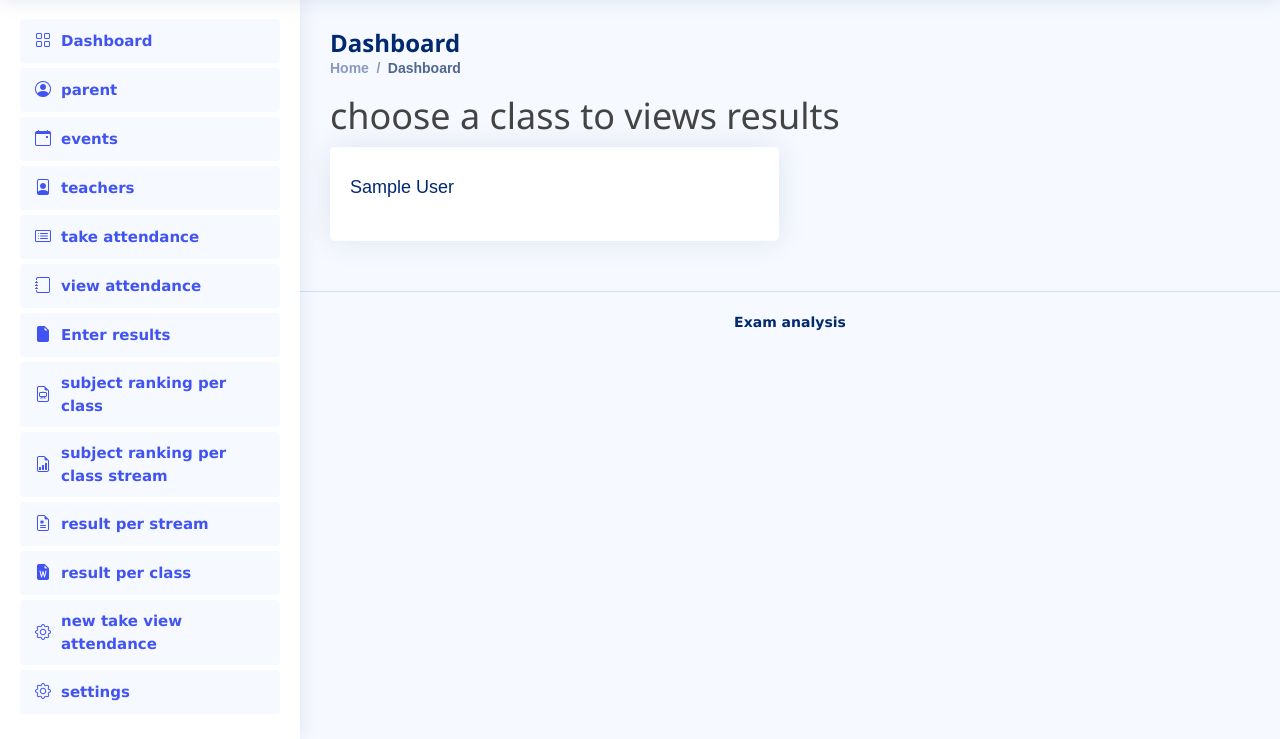
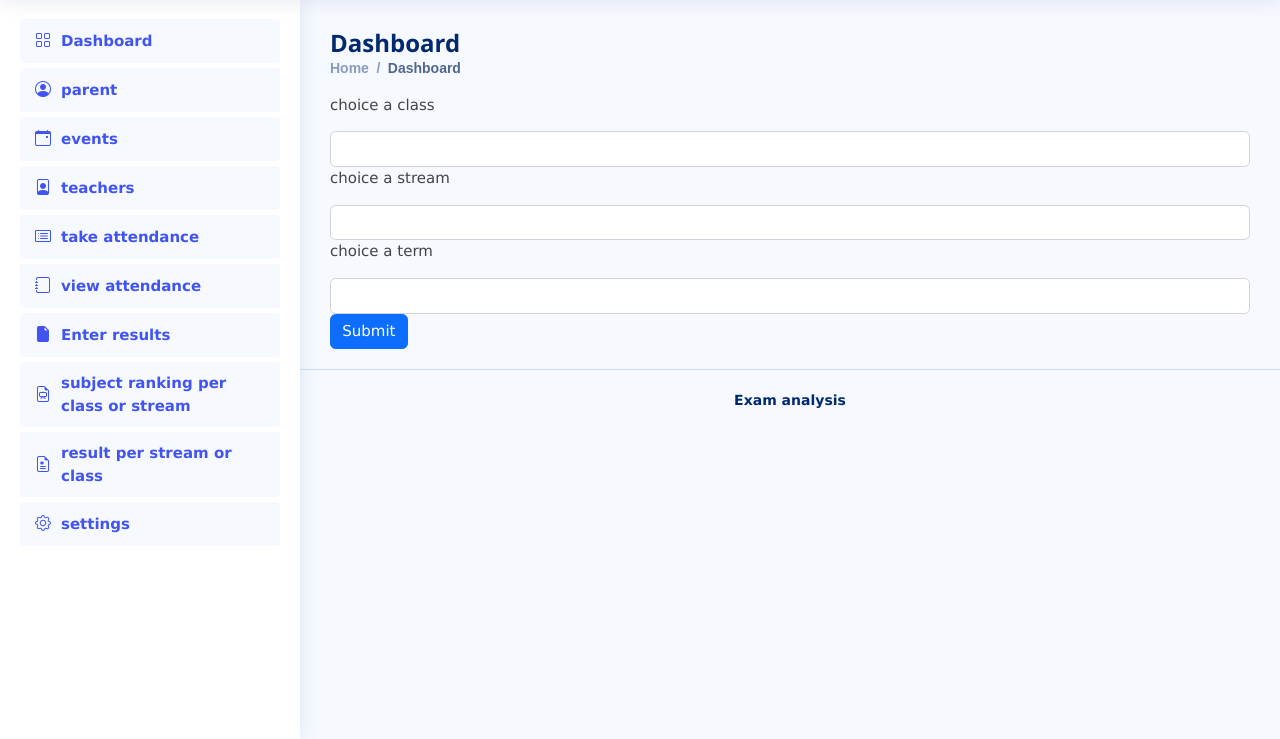
Before and after one commit to smagucha/examsanalysissystem, a Django app: page /result/matokeo/ in a window 1280 px wide. Shown: the part 61-800 px from the top of the page. Run offline with Django 4.2, Linux system fonts and the light colour scheme; a user stored in the database is signed in; tables that the repository leaves empty hold one stand-in row (values such as "Sample post"); some libraries are stand-ins or nearby versions.

Commit message:
removing code redudancy

```diff
--- a/school/result/urls.py
+++ b/school/result/urls.py
@@ -16,71 +16,81 @@ urlpatterns = [
     path("addsubject/", views.addsubject, name="addsubject"),
     path("AddTerm/", views.AddTerm, name="addterm"),
     path("addgrade/", views.addGrade, name="addgrade"),
-    path(
-        "resultclass/",
-        getclasses,
-        {"template_name": "result/resultclass.html"},
-        name="resultclass",
-    ),
+    # dlete this url and resultclass.html
+    # path(
+    #     "resultclass/",
+    #     getclasses,
+    #     {"template_name": "result/resultclass.html"},
+    #     name="resultclass",
+    # ),
+    # # delete classsubjectranking.html
     path(
         "classubjectranking/",
-        getclasses,
-        {"template_name": "result/classsubjectranking.html"},
+        views.class_subject_ranking,
+        # {"template_name": "result/classsubjectranking.html"},
         name="classubjectranking",
     ),
+    # modify this url and delete resultstream
     path(
         "matokeo/",
-        getclasses,
-        {"template_name": "result/resultstream.html"},
+        views.result_stream_or_term,
+        # {"template_name": "result/resultstream.html"},
         name="matokeo",
     ),
-    path(
-        "subjectrankingclassstream/",
-        getclasses,
-        {"template_name": "result/subjectrankingclassstream.html"},
-        name="subjectrankingclassstream",
-    ),
-    path(
-        "classrankingsubjectterms/<str:classname>/",
-        views.terms,
-        {"template_name": "result/classrankingsubjectterms.html"},
-        name="classrankingsubjectterms",
-    ),
+    # # delete this url and subjectrankingclassstream.html
+    # path(
+    #     "subjectrankingclassstream/",
+    #     getclasses,
+    #     {"template_name": "result/subjectrankingclassstream.html"},
+    #     name="subjectrankingclassstream",
+    # ),
+    # delete this url and classrankingsubjectterms.html
+    # path(
+    #     "classrankingsubjectterms/<str:classname>/",
+    #     views.terms,
+    #     {"template_name": "result/classrankingsubjectterms.html"},
+    #     name="classrankingsubjectterms",
+    # ),
     path("deletegrade/<int:id>/", views.deletegrade, name="deletegrade"),
     path("updatesubject/<int:id>/", views.updatesubject, name="updatesubject"),
     path("subjectdelete/<int:id>/", views.subjectdelete, name="subjectdelete"),
     path("Enrollupdate/<int:id>/", views.Enrollupdate, name="Enrollupdate"),
     path("enrolldelete/<int:id>/", views.enrolldelete, name="enrolldelete"),
-    path(
-        "getstreamsforsubjectranking/<str:name>/",
-        getstreams,
-        {"template_name": "result/getstreamsforsubjectranking.html"},
-        name="getstreamsforsubjectranking",
-    ),
-    path(
-        "k/<str:name>/",
-        getstreams,
-        {"template_name": "result/streams.html"},
-        name="viewstreamresult",
-    ),
-    path(
-        "classterms/<str:classname>/",
-        views.terms,
-        {"template_name": "result/classresultterm.html"},
-        name="classresultterms",
-    ),
-    path(
-        "subjects/<str:classname>/<str:term>/",
-        views.getsubjects,
-        {"template_name": "result/getsubject.html"},
-        name="getallsubjects",
-    ),
-    path(
-        "enterresultclassorstream/<str:classname>/<str:streamname>/",
-        views.getsubjects,
-        {"template_name": "result/allsubject.html"},
-        name="getsubjects",
-    ),
+    # # delete this url and  getstreamsforsubjectranking.html
+    # path(
+    #     "getstreamsforsubjectranking/<str:name>/",
+    #     getstreams,
+    #     {"template_name": "result/getstreamsforsubjectranking.html"},
+    #     name="getstreamsforsubjectranking",
+    # ),
+    # delete this url and streams.html
+    # path(
+    #     "k/<str:name>/",
+    #     getstreams,
+    #     {"template_name": "result/streams.html"},
+    #     name="viewstreamresult",
+    # ),
+    # delete this url and classresultterm.html
+    # path(
+    #     "classterms/<str:classname>/",
+    #     views.terms,
+    #     {"template_name": "result/classresultterm.html"},
+    #     name="classresultterms",
+    # ),
+    # delete this url and getsubject.html
+    # path(
+    #     "subjects/<str:classname>/<str:term>/",
+    #     views.getsubjects,
+    #     {"template_name": "result/getsubject.html"},
+    #     name="getallsubjects",
+    # ),
+    # delete this url and allsubject.html
+    # path(
+    #     "enterresultclassorstream/<str:classname>/<str:streamname>/",
+    #     views.getsubjects,
+    #     {"template_name": "result/allsubject.html"},
+    #     name="getsubjects",
+    # ),
     path(
         "enrollclasses/",
         getclasses,
@@ -116,36 +126,46 @@ urlpatterns = [
         {"template_name": "result/performanceterm.html"},
         name="subjectperftermstream",
     ),
+    # delete enterresultsclass.html
+    path(
+        "enterresults/",
+        views.enter_result_for_stream_or_class,
+        # {"template_name": "student/enterresultsclass.html"},
+        name="enterresults",
+    ),
     path(
         "streamexamanalysis/<str:name>/<str:term>/",
         views.streamexamanalysis,
         {"template_name": "result/performanceterm.html"},
         name="streamexamanalysis",
     ),
-    path(
-        "enterresults/<str:classname>/<str:streamname>/<str:subject>/",
-        views.terms,
-        {"template_name": "result/terms.html"},
-        name="terms",
-    ),
-    path(
-        "streamresult/<str:classname>/<str:streamname>/",
-        views.terms,
-        {"template_name": "result/termstreamresult.html"},
-        name="termstream",
-    ),
+    # delete this url and terms.html
+    # path(
+    #     "enterresults/<str:classname>/<str:streamname>/<str:subject>/",
+    #     views.terms,
+    #     {"template_name": "result/terms.html"},
+    #     name="terms",
+    # ),
+    # delete this url and termstreamresult.html
+    # path(
+    #     "streamresult/<str:classname>/<str:streamname>/",
+    #     views.terms,
+    #     {"template_name": "result/termstreamresult.html"},
+    #     name="termstream",
+    # ),
     path(
         "subjectperrankclass/<str:name>/<str:term>/<str:subject>/",
         views.subjectperrank,
         {"template_name": "result/analysis.html"},
         name="subjectperrankclass",
     ),
-    path(
-        "gettermsforsubjectrankstream/<str:classname>/<str:streamname>/",
-        views.terms,
-        {"template_name": "result/gettermsforsubjectrankstream.html"},
-        name="gettermsforsubjectrankstream",
-    ),
+    # # delete this url and gettermsforsubjectrankstream.html
+    # path(
+    #     "gettermsforsubjectrankstream/<str:classname>/<str:streamname>/",
+    #     views.terms,
+    #     {"template_name": "result/gettermsforsubjectrankstream.html"},
+    #     name="gettermsforsubjectrankstream",
+    # ),
     path(
         "resultstreamterm/<str:name>/<str:stream>/<str:term>/",
         views.getresultstreamterm,
@@ -157,12 +177,13 @@ urlpatterns = [
         views.enteresult,
         name="enterexam",
     ),
-    path(
-        "subjectsrankstream/<str:classname>/<str:streamname>/<str:term>/",
-        views.getsubjects,
-        {"template_name": "result/getsubjectrankingstream.html"},
-        name="getallsubjects",
-    ),
+    # # delete this url and getsubjectrankingstream.html
+    # path(
+    #     "subjectsrankstream/<str:classname>/<str:streamname>/<str:term>/",
+    #     views.getsubjects,
+    #     {"template_name": "result/getsubjectrankingstream.html"},
+    #     name="getallsubjects",
+    # ),
     path(
         "subjectperrankstreamterm/<str:name>/<str:stream>/<str:term>/<str:subject>/",
         views.subjectperrank,
--- a/school/result/views.py
+++ b/school/result/views.py
@@ -14,6 +14,7 @@ from student.views import (
     database_operation,
     delete_database_operation,
 )
+from student.views import get_class, get_stream
 
 year = str(date.today().year)
 
@@ -741,3 +742,90 @@ def reportbook(request, name, id, termname):
         "termname": termname,
     }
     return render(request, "result/reportcard.html", context)
+
+
+@login_required(login_url="/accounts/login/")
+def class_subject_ranking(request):
+    if request.method == "POST":
+        selected_class = request.POST.get("selected_class")
+        selected_term = request.POST.get("selected_term")
+        selected_subject = request.POST.get("selected_subject")
+        if get_stream:
+            selected_stream = request.POST.get("selected_stream")
+        if selected_stream:
+            return redirect(
+                "result:subjectperrankstreamterm",
+                name=selected_class,
+                stream=selected_stream,
+                term=selected_term,
+                subject=selected_subject,
+            )
+
+        return redirect(
+            "result:subjectperrankclass",
+            name=selected_class,
+            term=selected_term,
+            subject=selected_subject,
+        )
+    context = {
+        "getclasses": get_class(),
+        "getsubjects": all_subjects(),
+        "getterms": all_terms(),
+    }
+    if get_stream():
+        context["getstream"] = get_stream()
+    return render(request, "student/takeviewattendance.html", context)
+
+
+@login_required(login_url="/accounts/login/")
+def result_stream_or_term(request):
+    if request.method == "POST":
+        selected_class = request.POST.get("selected_class")
+        selected_term = request.POST.get("selected_term")
+        if get_stream:
+            selected_stream = request.POST.get("selected_stream")
+
+        if selected_stream:
+            return redirect(
+                "result:resultstreamterm",
+                name=selected_class,
+                stream=selected_stream,
+                term=selected_term,
+            )
+        return redirect(
+            "result:resultperterm",
+            name=selected_class,
+            term=selected_term,
+        )
+
+    context = {
+        "getclasses": get_class(),
+        "getterms": all_terms(),
+    }
+    if get_stream():
+        context["getstream"] = get_stream()
+    return render(request, "student/takeviewattendance.html", context)
+    # line 34 for view
+
+
+@login_required(login_url="/accounts/login/")
+def enter_result_for_stream_or_class(request):
+    if request.method == "POST":
+        selected_class = request.POST.get("selected_class")
+        selected_term = request.POST.get("selected_term")
+        selected_subject = request.POST.get("selected_subject")
+        selected_stream = request.POST.get("selected_stream")
+        return redirect(
+            "result:enterexam",
+            name=selected_class,
+            stream=selected_stream,
+            Term=selected_term,
+            Subject=selected_subject,
+        )
+    context = {
+        "getclasses": get_class(),
+        "getterms": all_terms(),
+        "getsubjects": all_subjects(),
+        "getstream": get_stream(),
+    }
+    return render(request, "student/takeviewattendance.html", context)
--- a/school/student/templates/student/base.html
+++ b/school/student/templates/student/base.html
@@ -127,7 +127,7 @@
         </a>
       </li>
       <li class="nav-item">
-        <a class="nav-link " href="{% url 'student:enterresults' %}">
+        <a class="nav-link " href="{% url 'result:enterresults' %}">
           <i class="bi bi-file-earmark-fill"></i>
           <span>Enter results</span>
         </a>
@@ -135,31 +135,13 @@
       <li class="nav-item">
         <a class="nav-link " href="{% url 'result:classubjectranking' %}">
           <i class="bi bi-file-earmark-easel"></i>
-          <span>subject ranking per class</span>
-        </a>
-      </li>
-      <li class="nav-item">
-        <a class="nav-link " href="{% url 'result:subjectrankingclassstream' %}">
-          <i class="bi bi-file-earmark-bar-graph"></i>
-          <span>subject ranking per class stream</span>
+          <span>subject ranking per class or stream</span>
         </a>
       </li>
       <li class="nav-item">
         <a class="nav-link " href="{% url 'result:matokeo' %}">
           <i class="bi bi-file-earmark-medical"></i>
-          <span>result per stream</span>
-        </a>
-      </li>
-      <li class="nav-item">
-        <a class="nav-link " href="{% url 'result:resultclass' %}">
-          <i class="bi bi-file-earmark-word-fill"></i>
-          <span>result per class</span>
-        </a>
-      </li>
-      <li class="nav-item">
-        <a class="nav-link " href="{% url 'student:takeviewattendance' %}">
-          <i class="bi bi-gear"></i>
-          <span>new take view attendance</span>
+          <span>result per stream or class</span>
         </a>
       </li>
        <li class="nav-item">
--- a/school/student/templates/student/takeviewattendance.html
+++ b/school/student/templates/student/takeviewattendance.html
@@ -12,6 +12,7 @@
             {% endfor %}
         </select>
     </div>
+    {%if getstream %}
     <p>choice a stream</p>
     <div class="form-group">
         <select class="form-control" name="selected_stream">
@@ -21,6 +22,29 @@
             {% endfor %}
         </select>
     </div>
+    {%endif%}
+    {%if getsubjects %}
+    <p>choice a subject</p>
+    <div class="form-group">
+        <select class="form-control" name="selected_subject">
+            <option value=""></option>
+            {% for subject in getsubjects %}
+                <option value="{{ subject.name }}">{{ subject.name }}</option>
+            {% endfor %}
+        </select>
+    </div>
+    {%endif%}
+    {%if getterms %}
+    <p>choice a term</p>
+    <div class="form-group">
+        <select class="form-control" name="selected_term">
+            <option value=""></option>
+            {% for term in getterms %}
+                <option value="{{ term.name }}">{{ term.name }}</option>
+            {% endfor %}
+        </select>
+    </div>
+    {%endif%}
     <button type="submit" class="btn btn-primary" name="submit">Submit</button>
 </form>
 
--- a/school/student/urls.py
+++ b/school/student/urls.py
@@ -30,24 +30,27 @@ urlpatterns = [
     ),
     path("attendupdate/<int:id>/", views.attendupdate, name="updateattend"),
     path("getclasses/", views.getclasses, name="enterresulturl"),
+    # modify this function to take takeviewattendance and delete classattend.html
     path(
         "takeattendance/",
-        views.getclasses,
-        {"template_name": "student/classattend.html"},
+        views.take_attendance,
         name="takeattendance",
     ),
+    # modify this function to take takeviewattendance and delete attendancestreams.html
     path(
         "<str:name>/takeattendancestream/",
         views.getstreams,
         {"template_name": "student/attendancestreams.html"},
         name="takeattendancestream",
     ),
-    path(
-        "viewattendance/",
-        views.getclasses,
-        {"template_name": "student/viewattendclasses.html"},
-        name="viewattendance",
-    ),
+    # modify this function to take takeviewattendance and delete viewattendclasses.html
+    # path(
+    #     "viewattendance/",
+    #     views.getclasses,
+    #     {"template_name": "student/viewattendclasses.html"},
+    #     name="viewattendance",
+    # ),
+    # delete this url and viewattendancestream.html
     path(
         "<str:name>/viewattendancestream/",
         views.getstreams,
@@ -55,12 +58,8 @@ urlpatterns = [
         name="viewattendancestream",
     ),
     path("deleteattend/<int:id>/", views.deleteattend, name="deleteattend"),
-    path(
-        "enterresults/",
-        views.getclasses,
-        {"template_name": "student/enterresultsclass.html"},
-        name="enterresults",
-    ),
+    # modify this function and delete enterresultsclass.html
+    # delete this url and enterstreamresult.html
     path(
         "<str:name>/choicetoenterstreamresult/",
         views.getstreams,
@@ -84,5 +83,5 @@ urlpatterns = [
     ),
     path("objectnotfound/", views.objectnotfound, name="objectnotfound"),
     path("deletestudent/<int:id>/", views.delete_student, name="delete_student"),
-    path("takeviewattendance/", views.takeviewattendance, name="takeviewattendance"),
+    path("viewattendance/", views.viewattendance, name="viewattendance"),
 ]
--- a/school/student/views.py
+++ b/school/student/views.py
@@ -38,6 +38,7 @@ def delete_database_operation(request, mymodel, id):
     return render(request, "student/delete.html")
 
 
+# delete this function after through testing
 @login_required(login_url="/accounts/login/")
 def getclasses(request, template_name):
     getallclasses = Klass.objects.all()
@@ -45,6 +46,7 @@ def getclasses(request, template_name):
     return render(request, template_name, context)
 
 
+# delete this function after through testing
 @login_required(login_url="/accounts/login/")
 def getstreams(request, template_name, name=None):
     getstream = Stream.objects.all()
@@ -187,7 +189,7 @@ def objectnotfound(request):
 # this changes everything for code
 # works as expects
 @login_required(login_url="/accounts/login/")
-def takeviewattendance(request):
+def viewattendance(request):
     if request.method == "POST":
         selected_class = request.POST.get("selected_class")
         selected_stream = request.POST.get("selected_stream")
@@ -198,3 +200,39 @@ def takeviewattendance(request):
         )
     context = {"getclasses": Klass.objects.all(), "getstream": Stream.objects.all()}
     return render(request, "student/takeviewattendance.html", context)
+
+
+@login_required(login_url="/accounts/login/")
+def take_attendance(request):
+    if request.method == "POST":
+        selected_class = request.POST.get("selected_class")
+        selected_stream = request.POST.get("selected_stream")
+        return redirect(
+            "student:takeattandance",
+            name=selected_class,
+            stream=selected_stream,
+        )
+    context = {"getclasses": get_class(), "getstream": get_stream()}
+    return render(request, "student/takeviewattendance.html", context)
+
+
+def get_class():
+    return Klass.objects.all()
+
+
+def get_stream():
+    return Stream.objects.all()
+
+
+@login_required(login_url="/accounts/login/")
+def take_attendance(request):
+    if request.method == "POST":
+        selected_class = request.POST.get("selected_class")
+        selected_stream = request.POST.get("selected_stream")
+        return redirect(
+            "student:takeattandance",
+            name=selected_class,
+            stream=selected_stream,
+        )
+    context = {"getclasses": get_class(), "getstream": get_stream()}
+    return render(request, "student/takeviewattendance.html", context)
```
